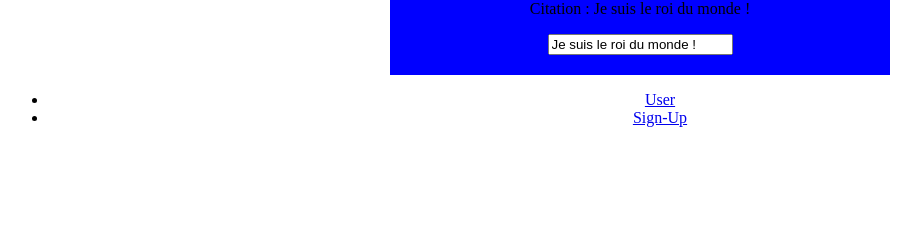
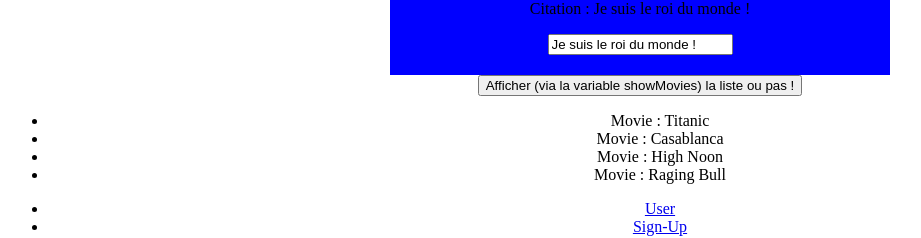
Before and after one commit to Hugo-Hontans/mon-premier-projet-angular, an Angular app: page /user in a window 1280 px wide. Shown: the part 539-777 px from the top of the page, without its empty margins (0-921 px from the left). Built offline with nearby package versions, Linux system fonts and the light colour scheme.

Commit message:
les directives

```diff
--- a/src/app/user-profile/user-profile.component.css
+++ b/src/app/user-profile/user-profile.component.css
@@ -0,0 +1,7 @@
+.monStyle{
+
+}
+.monStyle:hover {
+	color : blue;
+	font-size: 30px;
+}
--- a/src/app/user-profile/user-profile.component.html
+++ b/src/app/user-profile/user-profile.component.html
@@ -8,3 +8,12 @@
 	<p>Citation : {{ User.quote }}</p>
 	<input [(ngModel)]="User.quote" type="text" name="champ">
 </div>
+<button (click)="changement()">Afficher (via la variable showMovies) la liste ou pas !</button>
+<div *ngIf="showMovies==true">
+	<ul>
+		<li [class]="'monStyle'">Movie : Titanic</li>
+		<li>Movie : Casablanca</li>
+		<li>Movie : High Noon</li>
+		<li>Movie : Raging Bull</li>
+	</ul>
+</div>
--- a/src/app/user-profile/user-profile.component.ts
+++ b/src/app/user-profile/user-profile.component.ts
@@ -16,11 +16,18 @@ export class UserProfileComponent implements OnInit {
 	};
 	allo = true;
 
+	showMovies = true;
+
 
 
   constructor() { }
 
   ngOnInit() {
+  }
+
+  changement(){
+  	if (this.showMovies==true) this.showMovies=false;
+  	else this.showMovies = true;
   }
 
   onClickMe(){
```
